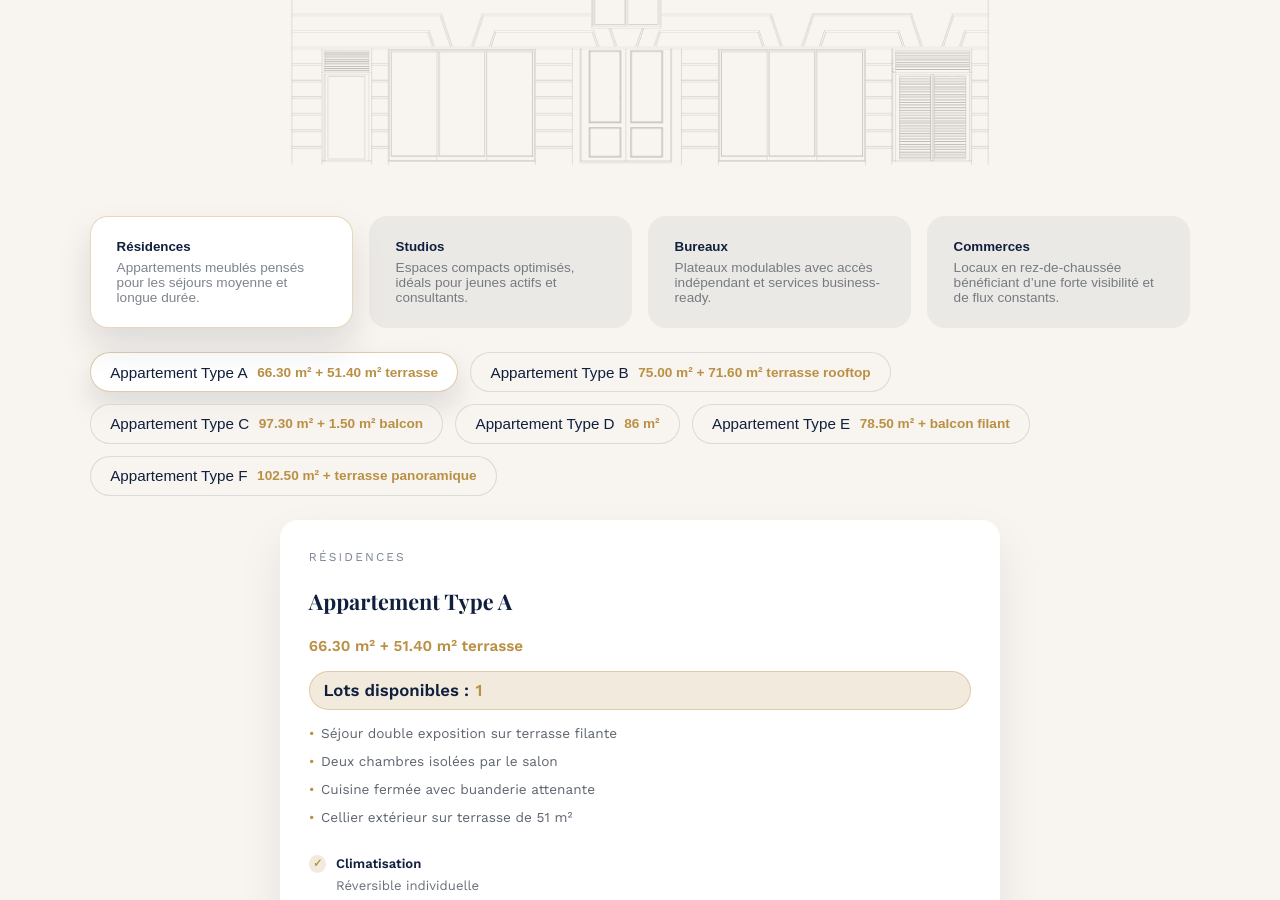
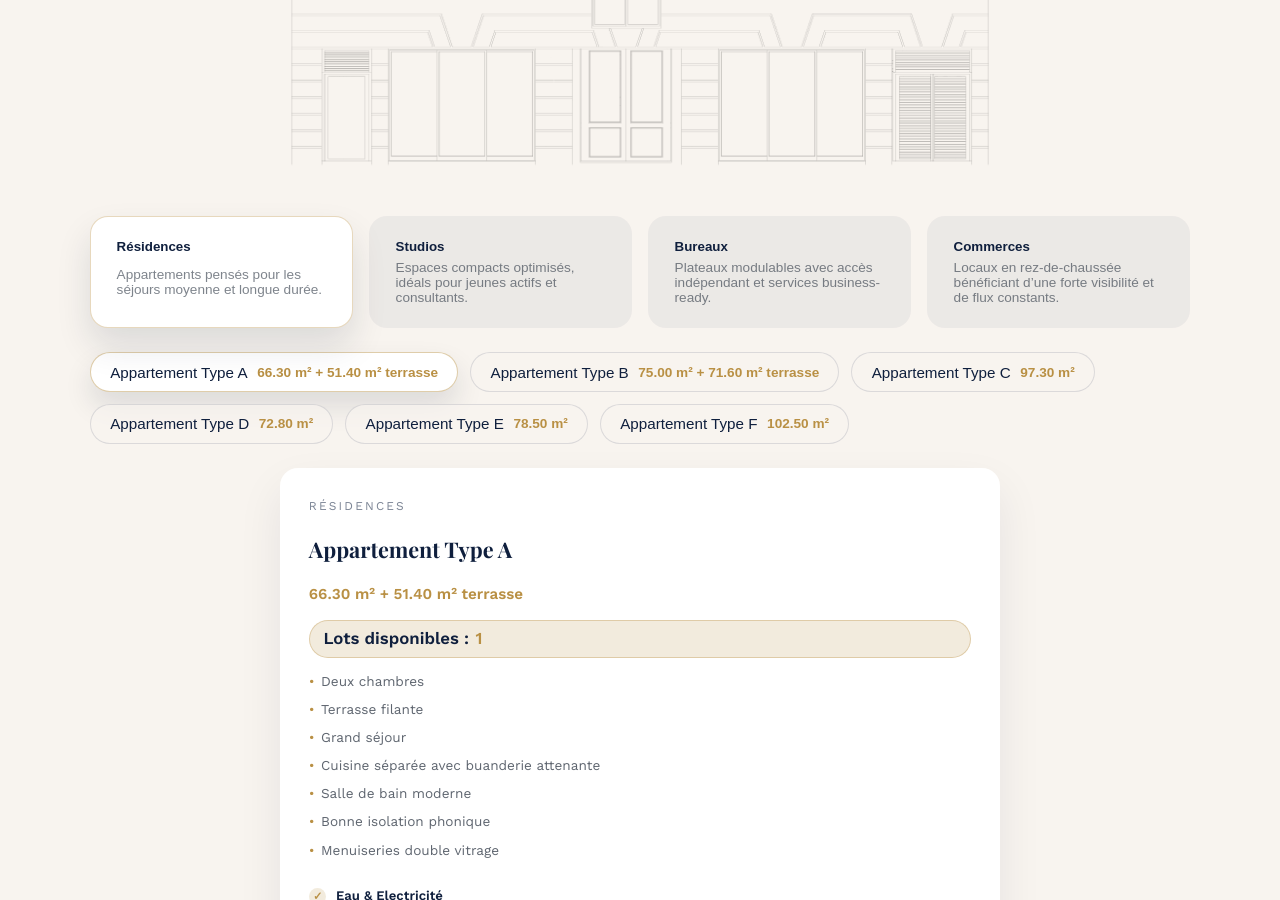
Before and after one commit to jipijipi/HKS, a Jekyll site: the page built from index.html, in a window 1280 px wide and 900 px high, scrolled down 2564 px. Built offline with Jekyll 4.4.1, drawn with Linux system fonts in a browser that asks for light colours; some of the changed lines change nothing that is shown; some of the changed text lies outside the part shown.

Commit message:
Update units.yml to enhance property descriptions, amenities, and availability for improved clarity and user experience

```diff
--- a/_data/units.yml
+++ b/_data/units.yml
@@ -1,7 +1,7 @@
 categories:
   - id: residences
     label: Résidences
-    description: Appartements meublés pensés pour les séjours moyenne et longue durée.
+    description: Appartements pensés pour les séjours moyenne et longue durée.
   - id: studios
     label: Studios
     description: Espaces compacts optimisés, idéals pour jeunes actifs et consultants.
@@ -15,300 +15,287 @@
   - name: Appartement Type A
     category: residences
     surface: "66.30 m² + 51.40 m² terrasse"
+    available: 1
     highlights:
-      - Séjour double exposition sur terrasse filante
-      - Deux chambres isolées par le salon
-      - Cuisine fermée avec buanderie attenante
-      - Cellier extérieur sur terrasse de 51 m²
+      - Deux chambres
+      - Terrasse filante
+      - Grand séjour
+      - Cuisine séparée avec buanderie attenante
+      - Salle de bain moderne
+      - Bonne isolation phonique
+      - Menuiseries double vitrage
     amenities:
+      - label: "Eau & Electricité"
+        value: "Incluses"
       - label: "Climatisation"
         value: "Réversible individuelle"
       - label: "Stationnement"
-        value: "Place privative en sous-sol"
+        value: "Place privative en sous-sol incluse"
       - label: "Fibre"
         value: "Pré-câblage intégré"
-      - label: "Cellier"
-        value: "Extérieur sur terrasse"
-    note: Plan détaillé sur demande — idéal pour un couple actif en télétravail.
+    note: Livraison possible avec sélection mobilier intérieur/extérieur.
     plan_url: "/plans/PDF/APTA.pdf"
     preview: "/plans/2x/APTA@2x.png"
   - name: Appartement Type B
     category: residences
-    surface: "75.00 m² + 71.60 m² terrasse rooftop"
+    surface: "75.00 m² + 71.60 m² terrasse"
+    available: 1
     highlights:
-      - Salon traversant sur rooftop privatif
-      - Deux chambres avec placards intégrés
-      - Cuisine indépendante et cellier/buanderie
-      - Rooftop 71 m² prêt pour pergola ou jacuzzi
+      - Double exposition
+      - Deux chambres
+      - Terrasse filante
+      - Grand séjour
+      - Cuisine séparée avec buanderie attenante
+      - Salle de bain moderne
+      - Bonne isolation phonique
+      - Menuiseries double vitrage
     amenities:
+      - label: "Eau & Electricité"
+        value: "Incluses"
       - label: "Climatisation"
-        value: "Pré-installation VRV"
+        value: "Réversible individuelle"
       - label: "Stationnement"
-        value: "1 place en sous-sol"
-      - label: "Rooftop"
-        value: "Terrasse aménageable 71 m²"
+        value: "Place privative en sous-sol incluse"
       - label: "Fibre"
-        value: "Pré-câblée"
-    note: Livraison possible avec sélection mobilier indoor/outdoor.
+        value: "Pré-câblage intégré"
+    note: Livraison possible avec sélection mobilier intérieur/extérieur.
     plan_url: "/plans/PDF/APTB.pdf"
     preview: "/plans/2x/APTB@2x.png"
   - name: Appartement Type C
     category: residences
-    surface: "97.30 m² + 1.50 m² balcon"
+    surface: "97.30 m²"
+    available: 3
     highlights:
-      - Séjour plein sud prolongé par balcon
-      - Deux chambres avec dressings intégrés
-      - Cuisine séparée modulable ouverte/fermée
-      - Placards et rangements sur palier
+      - Trois chambres
+      - Suite principale avec salle d’eau attenante
+      - Grand séjour
+      - Grande cuisine
+      - Salle de bain moderne
+      - Bonne isolation phonique
+      - Menuiseries double vitrage
     amenities:
+      - label: "Eau & Electricité"
+        value: "Incluses"
       - label: "Climatisation"
-        value: "Pré-équipement gainable"
+        value: "Réversible individuelle"
       - label: "Stationnement"
-        value: "1 place réservée"
-      - label: "Balcon"
-        value: "1.5 m² côté cour"
+        value: "Place privative en sous-sol incluse"
       - label: "Fibre"
-        value: "Pré-câblée"
-    note: Adaptable en 2 ou 3 chambres selon cloisonnement.
+        value: "Pré-câblage intégré"
+    note: Livraison possible avec une sélection de mobilier.
     plan_url: "/plans/PDF/APTC.pdf"
     preview: "/plans/2x/APTC@2x.png"
   - name: Appartement Type D
     category: residences
-    surface: "86 m²"
+    surface: "72.80 m²"
+    available: 3
     highlights:
-      - Séjour / salle à manger baigné de lumière
-      - Terrasses jumelles pour ventilation traversante
-      - Cuisine fermée avec buanderie dédiée
-      - Cellier privatif sur palier
+      - Deux chambres
+      - Suite principale avec salle d’eau attenante
+      - Grand séjour
+      - Cuisine séparée avec buanderie attenante
+      - Salle de bain moderne
+      - Bonne isolation phonique
+      - Menuiseries double vitrage
     amenities:
+      - label: "Eau & Electricité"
+        value: "Incluses"
       - label: "Climatisation"
-        value: "Réversible multisplit"
+        value: "Réversible individuelle"
       - label: "Stationnement"
-        value: "1 place incluse"
-      - label: "Terrasses"
-        value: "Deux espaces opposés"
+        value: "Place privative en sous-sol incluse"
       - label: "Fibre"
-        value: "Pré-câblée"
-    note: Idéal coliving exécutif.
+        value: "Pré-câblage intégré"
+    note: Livraison possible avec une sélection de mobilier.
     plan_url: "/plans/PDF/APTD.pdf"
     preview: "/plans/2x/APTD@2x.png"
   - name: Appartement Type E
     category: residences
-    surface: "78.50 m² + balcon filant"
+    surface: "78.50 m²"
+    available: 3
     highlights:
-      - Séjour central ouvert sur balcon filant
+      - Deux chambres
       - Suite principale avec salle d’eau attenante
-      - Cuisine fermée équipée et coin repas
-      - Chambre secondaire convertible en bureau
+      - Grand séjour
+      - Grande cuisine
+      - Salle de bain moderne
+      - Bonne isolation phonique
+      - Menuiseries double vitrage
     amenities:
+      - label: "Eau & Electricité"
+        value: "Incluses"
       - label: "Climatisation"
         value: "Réversible individuelle"
-      - label: "Balcon"
-        value: "Filant côté jardin"
       - label: "Stationnement"
-        value: "Place privative"
+        value: "Place privative en sous-sol incluse"
       - label: "Fibre"
-        value: "Pré-câblée"
-    note: Livraison possible avec pack mobilier premium.
+        value: "Pré-câblage intégré"
+    note: Livraison possible avec une sélection de mobilier.
     plan_url: "/plans/PDF/APTE.pdf"
     preview: "/plans/2x/APTE@2x.png"
   - name: Appartement Type F
     category: residences
-    surface: "102.50 m² + terrasse panoramique"
+    surface: "102.50 m²"
+    available: 1
     highlights:
-      - Séjour cathédrale triple orientation
-      - Terrasse panoramique prête à végétaliser
-      - Suite parentale avec dressing et salle d’eau
-      - Bureau fermé et buanderie attenante
+      - Trois chambres
+      - Suite principale avec salle d’eau attenante
+      - Séjour traversant double orientation
+      - Terrasses prêtes à végétaliser
+      - Grand séjour
+      - Salles de bain modernes
+      - Bonne isolation phonique
+      - Menuiseries double vitrage
     amenities:
+      - label: "Eau & Electricité"
+        value: "Incluses"
       - label: "Climatisation"
-        value: "VRV haut de gamme"
-      - label: "Terrasse"
-        value: "Panoramique paysageable"
+        value: "Réversible individuelle"
       - label: "Stationnement"
-        value: "2 places possibles"
+        value: "Place privative en sous-sol incluse"
       - label: "Fibre"
-        value: "Pré-câblée"
-    note: Conversion possible en duplex exécutif sur demande.
+        value: "Pré-câblage intégré"
+    note: Livraison possible avec une sélection de mobilier.
     plan_url: "/plans/PDF/APTF.pdf"
     preview: "/plans/2x/APTF@2x.png"
   - name: Studio Urbain S1
     category: studios
-    surface: "54.00 m² + terrasse"
+    surface: "54.00 m² + 7.50 m² terrasse"
+    available: 1
     highlights:
-      - Plateau modulable séparant coin nuit
-      - Cuisine équipée avec bar repas
-      - Salle d’eau avec buanderie dédiée
-      - Terrasse privative pour outdoor lounge
+      - Une chambre
+      - Kitchenette équipée
+      - Terrasse
+      - Grand séjour
+      - Salle de bain moderne
+      - Bonne isolation phonique
+      - Menuiseries double vitrage
     amenities:
+      - label: "Eau & Electricité"
+        value: "Incluses"
       - label: "Climatisation"
-        value: "Pré-équipement multisplit"
-      - label: "Mobilier"
-        value: "Pack location courte durée"
-      - label: "Terrasse"
-        value: "Privative"
+        value: "Réversible individuelle"
+      - label: "Stationnement"
+        value: "Place privative en sous-sol incluse"
       - label: "Fibre"
-        value: "Pré-câblée"
-    note: Pack location courte durée disponible.
+        value: "Pré-câblage intégré"
+    note: Livraison possible avec une sélection de mobilier.
     plan_url: "/plans/PDF/STUA.pdf"
     preview: "/plans/2x/STUA@2x.png"
   - name: Studio Signature S2
     category: studios
-    surface: "70.20 m² + terrasse"
+    surface: "70.20 m² + 6.90 m² terrasse"
+    available: 1
     highlights:
-      - Salon et chambre séparés par cloison mobile
-      - Dressing modulaire pleine hauteur
-      - Cuisine semi-ouverte avec comptoir repas
-      - Terrasse privative végétalisable
+      - Une chambre
+      - Terrasse
+      - Kitchenette équipée
+      - Grand séjour
+      - Salle de bain moderne
+      - Bonne isolation phonique
+      - Menuiseries double vitrage
     amenities:
+      - label: "Eau & Electricité"
+        value: "Incluses"
       - label: "Climatisation"
-        value: "Pré-équipement gainable"
-      - label: "Mobilier"
-        value: "Pack corporate disponible"
-      - label: "Terrasse"
-        value: "Privative végétalisable"
+        value: "Réversible individuelle"
+      - label: "Stationnement"
+        value: "Place privative en sous-sol incluse"
       - label: "Fibre"
-        value: "Pré-câblée"
-    note: Compatible offre corporate housing.
+        value: "Pré-câblage intégré"
+    note: Livraison possible avec une sélection de mobilier.
     plan_url: "/plans/PDF/STUB.pdf"
     preview: "/plans/2x/STUB@2x.png"
   - name: Plateau bureau 01
     category: offices
-    surface: "66.80 m² modulables"
+    surface: "123.40 m²"
     highlights:
-      - Hall double hauteur vitré
-      - Deux bureaux cloisonnables 36-40 m²
-      - Mezzanine 21 m² prête réunion
-      - Réserves 20-24 m² avec accès pompier
+      - Grand open-space de 123 m² modulable
     amenities:
-      - label: "Fluides"
-        value: "Compteurs et attentes posés"
-      - label: "HVAC"
-        value: "Pré-installation VRV"
       - label: "Stationnement"
-        value: "Places sur demande"
+        value: "Sur demande"
       - label: "Fibre"
-        value: "Pré-câblage baie"
-    note: Mezzanine communicable avec plateau 02.
+        value: "Pré-câblage intégré"
+    note: Communicable avec plateau bureau 02.
     plan_url: "/plans/PDF/BUR01.pdf"
     preview: "/plans/2x/BUR01@2x.png"
   - name: Plateau bureau 02
     category: offices
-    surface: "61.80 m² + espaces support"
+    surface: "66.80 m²"
     highlights:
-      - Open-space 61 m² prêt à cloisonner
-      - Réserve 35 m² et back-office 24 m² attenants
-      - Archives ventilées 17.5 m²
-      - Sanitaires centralisés et gaines pré-câblées
+      - Open-space 66 m² prêt à cloisonner
     amenities:
-      - label: "Fluides"
-        value: "Réseaux tirés"
-      - label: "HVAC"
-        value: "Pré-installation VRV"
       - label: "Stationnement"
         value: "Sur demande"
       - label: "Fibre"
-        value: "Baie dédiée"
-    note: Liaison possible avec plateau 01 en showroom.
+        value: "Pré-câblage intégré"
+    note: Liaison possible avec plateau bureau 01 et 03.
     plan_url: "/plans/PDF/BUR02.pdf"
     preview: "/plans/2x/BUR02@2x.png"
   - name: Plateau bureau 03
     category: offices
-    surface: "123.40 m² double hauteur"
+    surface: "61.80 m²"
     highlights:
-      - Plateau de 64 m² sur double hauteur
-      - Mezzanine direction de 21.5 m²
-      - Réserve 35 m² avec fenêtre ouvrante
-      - Sanitaires H/F et accès livraison sécurisés
+      - Plateau de 61 m² sur double hauteur
     amenities:
-      - label: "Fluides"
-        value: "Compteurs posés"
-      - label: "HVAC"
-        value: "Pré-installation VRV"
       - label: "Stationnement"
-        value: "Places réservées"
+        value: "Sur demande"
       - label: "Fibre"
-        value: "Baie serveur dédiée"
-    note: Idéal pour cabinet premium.
+        value: "Pré-câblage intégré"
+    note: Liaison possible avec plateau bureau 02.
     plan_url: "/plans/PDF/BUR03.pdf"
     preview: "/plans/2x/BUR03@2x.png"
   - name: Plateau bureau 04
     category: offices
-    surface: "56.45 m² évolutifs"
+    surface: "40.10 m²"
     highlights:
-      - Entrée indépendante sur cour
       - Plateau clair de 56 m² modulable
-      - Local technique 10 m² + sanitaire privé
       - Trémie prête pour mezzanine légère
     amenities:
-      - label: "Fluides"
-        value: "Compteurs installés"
-      - label: "HVAC"
-        value: "Pré-équipement VRV"
       - label: "Stationnement"
         value: "Sur demande"
       - label: "Fibre"
-        value: "Pré-câblée"
-    note: Double accès et mezzanine additionnelle possibles.
+        value: "Pré-câblage intégré"
+    note: Liaison possible avec local commercial R1.
     plan_url: "/plans/PDF/BUR04.pdf"
     preview: "/plans/2x/BUR04@2x.png"
   - name: Plateau bureau 05
     category: offices
-    surface: "36.95 m² + 9.50 m² loggia"
+    surface: "36.50 m²"
     highlights:
       - Bureau vitré sur cour arborée
-      - Local technique intégré et sanitaire privé
-      - Loggia couverte de 9.5 m²
-      - Réserve mezzanine attenante pour archives
+      - Sanitaire privé
     amenities:
-      - label: "Fluides"
-        value: "Attentes prêtes"
-      - label: "HVAC"
-        value: "Pré-équipement VRV"
       - label: "Stationnement"
         value: "Sur demande"
       - label: "Fibre"
-        value: "Pré-câblée"
-    note: Accès visiteurs direct depuis le hall.
+        value: "Pré-câblage intégré"
+    note: Liaison possible avec local commercial R2 via mezzanine.
     plan_url: "/plans/PDF/BUR05.pdf"
     preview: "/plans/2x/BUR05@2x.png"
-  - name: Retail Corner R1
+  - name: Retail R1
     category: retail
-    surface: "78 m²"
+    surface: "43.40 m² + 21.50 m² mezzanine"
     highlights:
-      - Angle entièrement vitré sur deux rues
       - Plafond 5.25 m pour enseigne XXL
-      - Réserve arrière 24 m² avec accès livraison
-      - Locaux technique et sanitaires privatifs
     amenities:
-      - label: "Extraction"
-        value: "Gainable prête"
-      - label: "Livraison"
-        value: "Accès arrière sécurisé"
-      - label: "Hauteur"
-        value: "5.25 m"
+      - label: "Stationnement"
+        value: "Sur demande"
       - label: "Fibre"
-        value: "Pré-câblée"
-    note: Compatible restauration légère.
+        value: "Pré-câblage intégré"
+    note: Liaison possible avec plateau bureau 04.
     plan_url: "/plans/PDF/COM01.pdf"
     preview: "/plans/2x/COM01@2x.png"
-  - name: Retail Flagship R2
+  - name: Retail R2
     category: retail
-    surface: "110 m²"
+    surface: "35.70 m² + 17.50 m² mezzanine"
     highlights:
-      - Façade double idéale flagship
-      - Accès livraison + sortie pompier dédiés
-      - Mezzanine 21.5 m² pour showroom
-      - Réserves 35 m² et 17 m² pour back-office
+      - Plafond 5.25 m pour enseigne XXL
     amenities:
-      - label: "Extraction"
-        value: "Prévue"
-      - label: "Livraison"
-        value: "Accès direct"
-      - label: "Hauteur"
-        value: "Double volume"
+      - label: "Stationnement"
+        value: "Sur demande"
       - label: "Fibre"
-        value: "Pré-câblée"
-    note: Liaison directe avec plateau bureau.
+        value: "Pré-câblage intégré"
+    note: Liaison possible avec plateau bureau 05.
     plan_url: "/plans/PDF/COM02.pdf"
     preview: "/plans/2x/COM02@2x.png"
```
